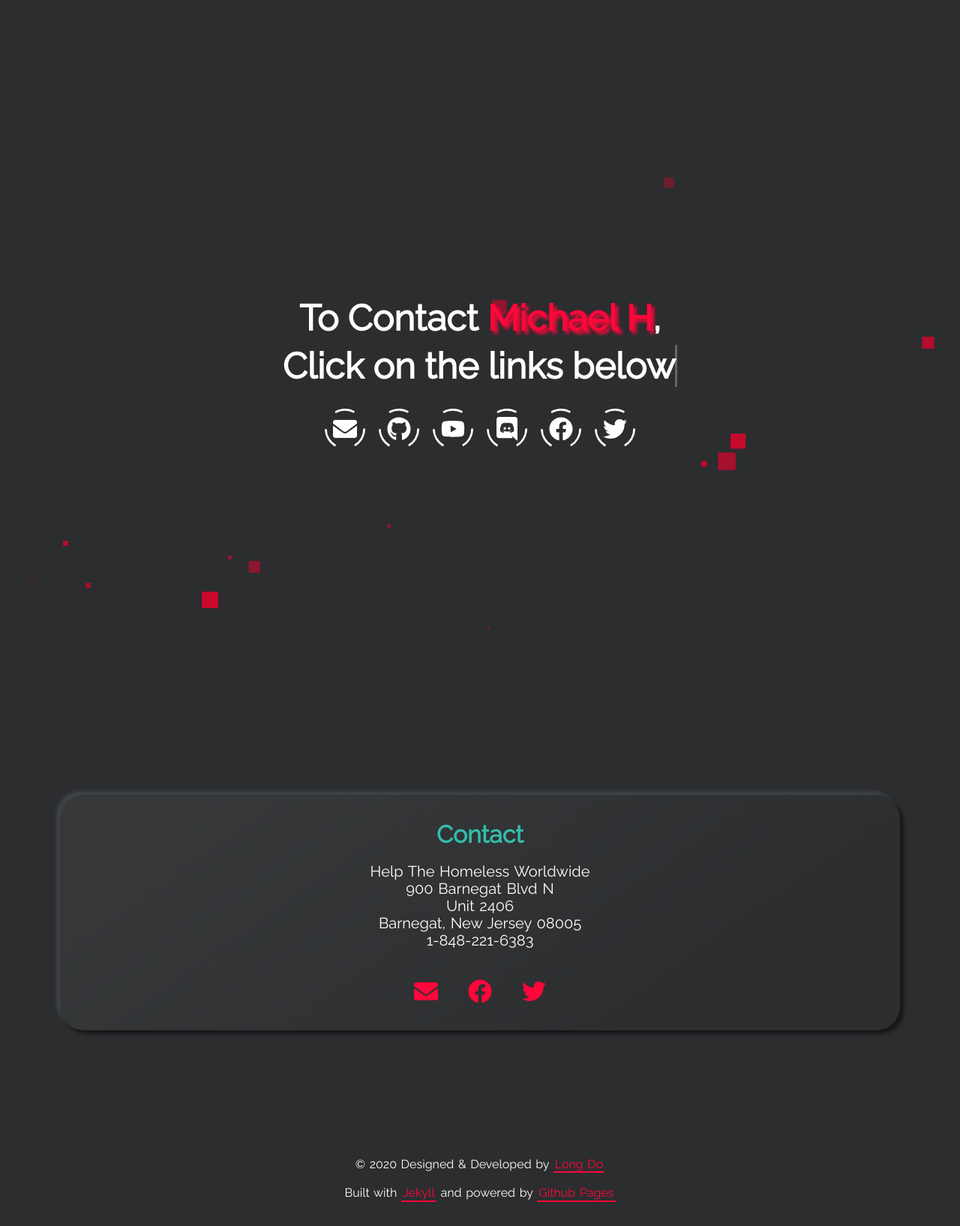
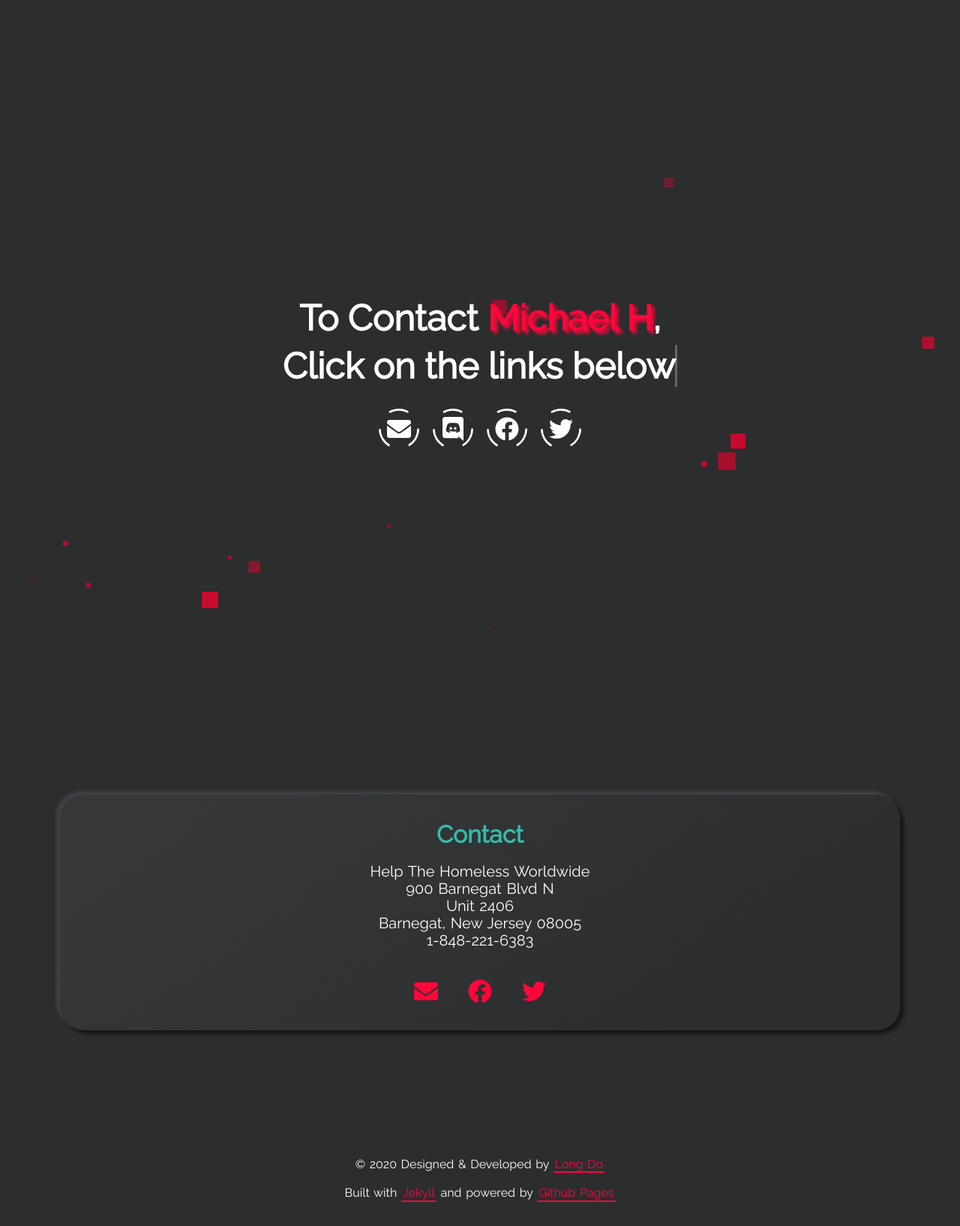
Before and after one commit to MichaelHDesigns/contact, a Jekyll site: the page built from index.html, in a window 1280 px wide. Shown: the whole page at 75% size. Built offline with Jekyll 4.4.1, drawn with Linux system fonts in a browser that asks for light colours.

Commit message:
Update landing-page.html

```diff
--- a/_includes/landing-page.html
+++ b/_includes/landing-page.html
@@ -21,38 +21,6 @@
             </svg>
           </div>
           <span class="label">E-Mail</span>
-        </a>
-      {% endif %}
-
-      {% if site.github_username != null %}
-        <a class="social-link" aria-label="My GitHub" target="_blank" rel="noreferrer"
-          href="https://github.com/{{site.github_username}}"
-        >
-          <svg viewBox="0 0 200 200" class="circle">
-            <circle cx="100" cy="100" r="80" />
-          </svg>
-          <div class="social">
-            <svg class="social-svg" viewBox="0 0 48 48">
-              <use x="12" y="12" width="24" height="24" viewBox="0 0 48 48" xlink:href="{{ "/assets/img/brands.svg#github" | prepend: site.baseurl }}"></use>
-            </svg>
-          </div>
-          <span class="label">GitHub</span>
-        </a>
-      {% endif %}
-
-      {% if site.youtube_username != null %}
-        <a class="social-link" aria-label="My Codepen" target="_blank" rel="noreferrer"
-          href="https://www.youtube.com/channel/UCsKeJJnVF1xCSZpLmExLCNw/{{site.youtube_username}}"
-        >
-          <svg viewBox="0 0 200 200" class="circle">
-            <circle cx="100" cy="100" r="80" />
-          </svg>
-          <div class="social">
-            <svg class="social-svg" viewBox="0 0 48 48">
-              <use x="12" y="12" width="24" height="24" viewBox="0 0 48 48" xlink:href="{{ "/assets/img/brands.svg#youtube" | prepend: site.baseurl }}"></use>
-            </svg>
-          </div>
-          <span class="label">YouTube</span>
         </a>
       {% endif %}
 
```
